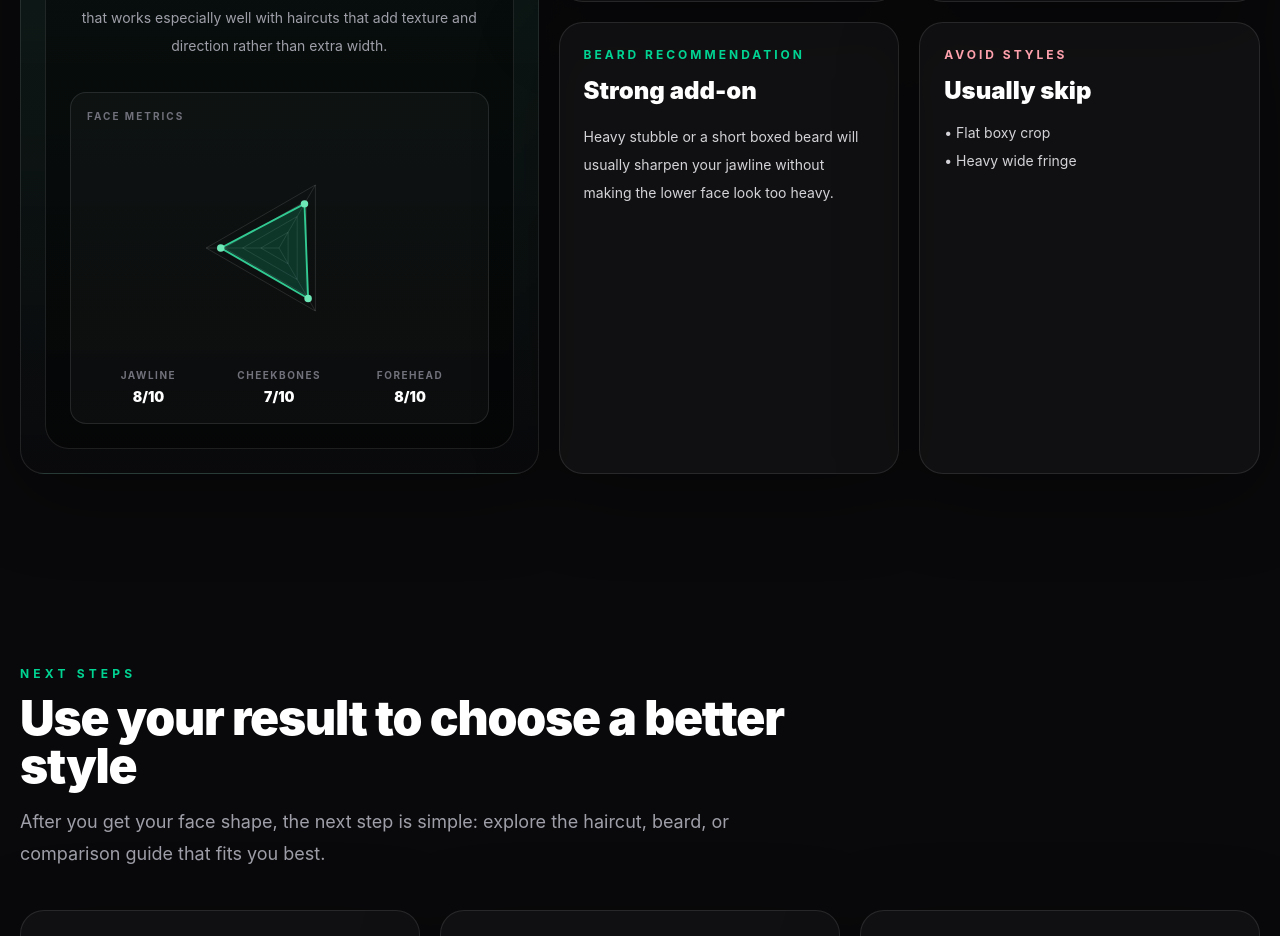
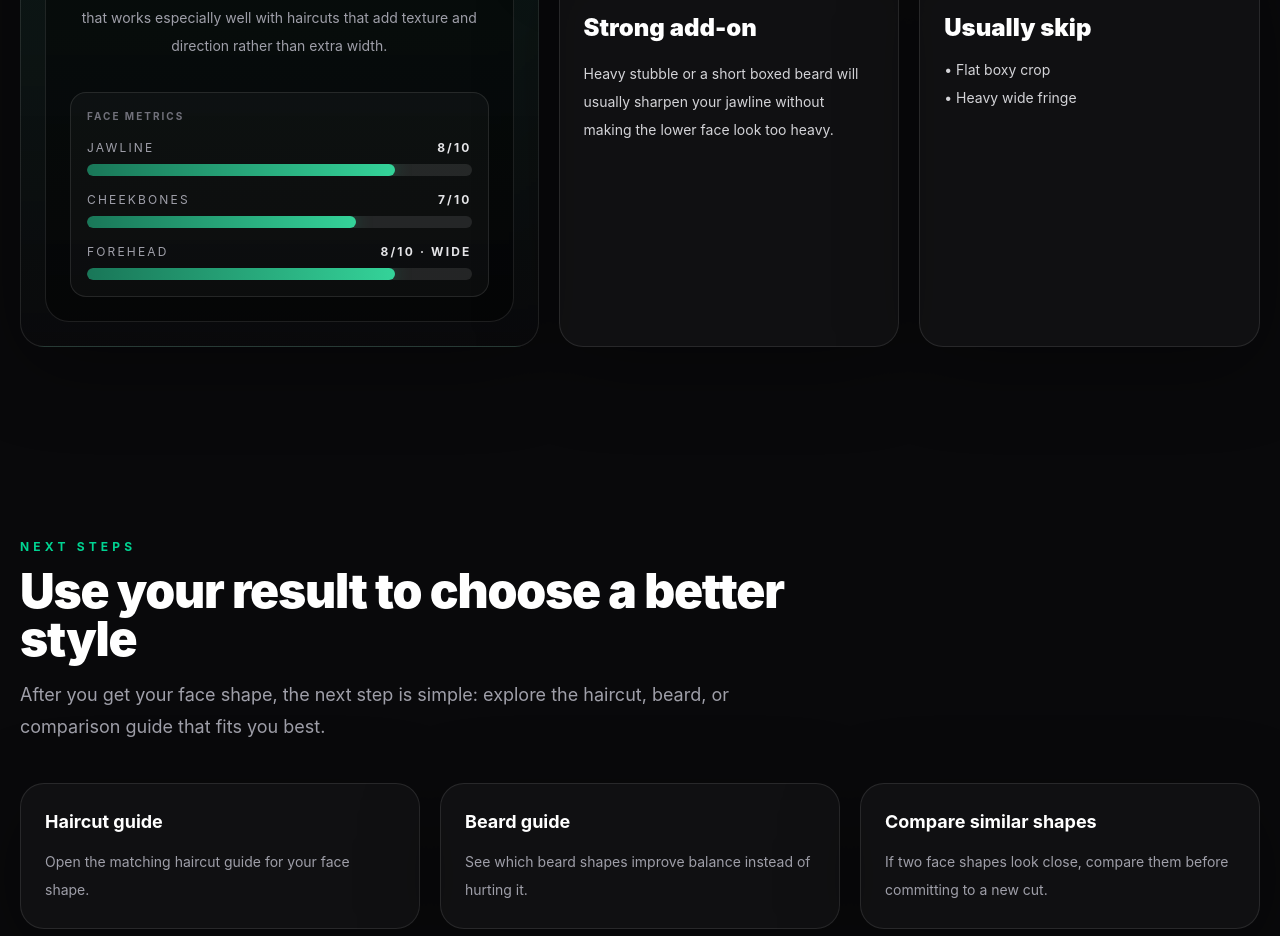
Before and after one commit to AOKA666/looksmaxxing-hair-ai, a Next.js app: page /result in a window 1280 px wide. Shown: the part 840-1776 px from the top of the page. Built offline with nearby package versions, Linux system fonts and the light colour scheme.

Commit message:
style: replace radar chart with metric bars

```diff
--- a/src/components/result-view.tsx
+++ b/src/components/result-view.tsx
@@ -4,69 +4,32 @@ import { useEffect, useMemo, useState } from "react"
 import { Card, Pill, Section } from "@/components/ui-blocks"
 import { fallbackAnalysis, normalizeAnalysisResult, type AnalysisResult } from "@/lib/analysis"
 
-function polarPoint(cx: number, cy: number, radius: number, angleDeg: number) {
-  const angle = ((angleDeg - 90) * Math.PI) / 180
-  return {
-    x: cx + radius * Math.cos(angle),
-    y: cy + radius * Math.sin(angle),
-  }
-}
-
-function RadarChart({ result }: { result: AnalysisResult }) {
+function MetricsBars({ result }: { result: AnalysisResult }) {
   const foreheadScore = result.forehead_width === "Wide" ? 8 : result.forehead_width === "Medium" ? 6 : 4
   const metrics = [
-    { label: "Jawline", value: result.jawline_sharpness, angle: 270 },
-    { label: "Cheekbones", value: result.cheekbone_prominence, angle: 30 },
-    { label: "Forehead", value: foreheadScore, angle: 150 },
+    { label: "Jawline", value: result.jawline_sharpness },
+    { label: "Cheekbones", value: result.cheekbone_prominence },
+    { label: "Forehead", value: foreheadScore, suffix: result.forehead_width },
   ]
-
-  const cx = 120
-  const cy = 120
-  const maxR = 78
-  const rings = [0.25, 0.5, 0.75, 1]
-
-  const polygon = metrics
-    .map((metric) => {
-      const point = polarPoint(cx, cy, (metric.value / 10) * maxR, metric.angle)
-      return `${point.x},${point.y}`
-    })
-    .join(" ")
 
   return (
     <div className="rounded-2xl border border-white/10 bg-white/[0.03] p-4">
       <p className="text-[10px] font-bold uppercase tracking-[0.2em] text-zinc-500">Face metrics</p>
-      <div className="mt-3 flex flex-col items-center">
-        <svg viewBox="0 0 240 240" className="h-56 w-56">
-          {rings.map((ring) => {
-            const points = metrics
-              .map((metric) => {
-                const point = polarPoint(cx, cy, maxR * ring, metric.angle)
-                return `${point.x},${point.y}`
-              })
-              .join(" ")
-            return <polygon key={ring} points={points} fill="none" stroke="rgba(255,255,255,0.12)" strokeWidth="1" />
-          })}
-
-          {metrics.map((metric) => {
-            const end = polarPoint(cx, cy, maxR, metric.angle)
-            return <line key={metric.label} x1={cx} y1={cy} x2={end.x} y2={end.y} stroke="rgba(255,255,255,0.12)" strokeWidth="1" />
-          })}
-
-          <polygon points={polygon} fill="rgba(16,185,129,0.22)" stroke="rgba(52,211,153,0.95)" strokeWidth="2" />
-
-          {metrics.map((metric) => {
-            const point = polarPoint(cx, cy, (metric.value / 10) * maxR, metric.angle)
-            return <circle key={metric.label} cx={point.x} cy={point.y} r="4" fill="rgb(110,231,183)" />
-          })}
-        </svg>
-        <div className="mt-2 grid w-full grid-cols-3 gap-2 text-center">
-          {metrics.map((metric) => (
-            <div key={metric.label}>
-              <p className="text-[10px] font-bold uppercase tracking-[0.15em] text-zinc-500">{metric.label}</p>
-              <p className="mt-1 text-sm font-black text-white">{metric.value}/10</p>
+      <div className="mt-4 space-y-4">
+        {metrics.map((metric) => (
+          <div key={metric.label}>
+            <div className="mb-2 flex items-center justify-between text-xs uppercase tracking-[0.18em] text-zinc-400">
+              <span>{metric.label}</span>
+              <span className="font-bold text-zinc-200">{metric.suffix ? `${metric.value}/10 · ${metric.suffix}` : `${metric.value}/10`}</span>
             </div>
-          ))}
-        </div>
+            <div className="h-3 overflow-hidden rounded-full bg-white/10">
+              <div
+                className="h-full rounded-full bg-[linear-gradient(90deg,rgba(16,185,129,0.55),rgba(52,211,153,1))] shadow-[0_0_18px_rgba(16,185,129,0.35)]"
+                style={{ width: `${metric.value * 10}%` }}
+              />
+            </div>
+          </div>
+        ))}
       </div>
     </div>
   )
@@ -123,7 +86,7 @@ export function ResultView({ allowPreviewImage = false }: { allowPreviewImage?:
                 <p className="mt-3 text-sm leading-7 text-zinc-400">{result.face_analysis_text}</p>
               </div>
               <div className="mt-8">
-                <RadarChart result={result} />
+                <MetricsBars result={result} />
               </div>
             </div>
           </Card>
```
